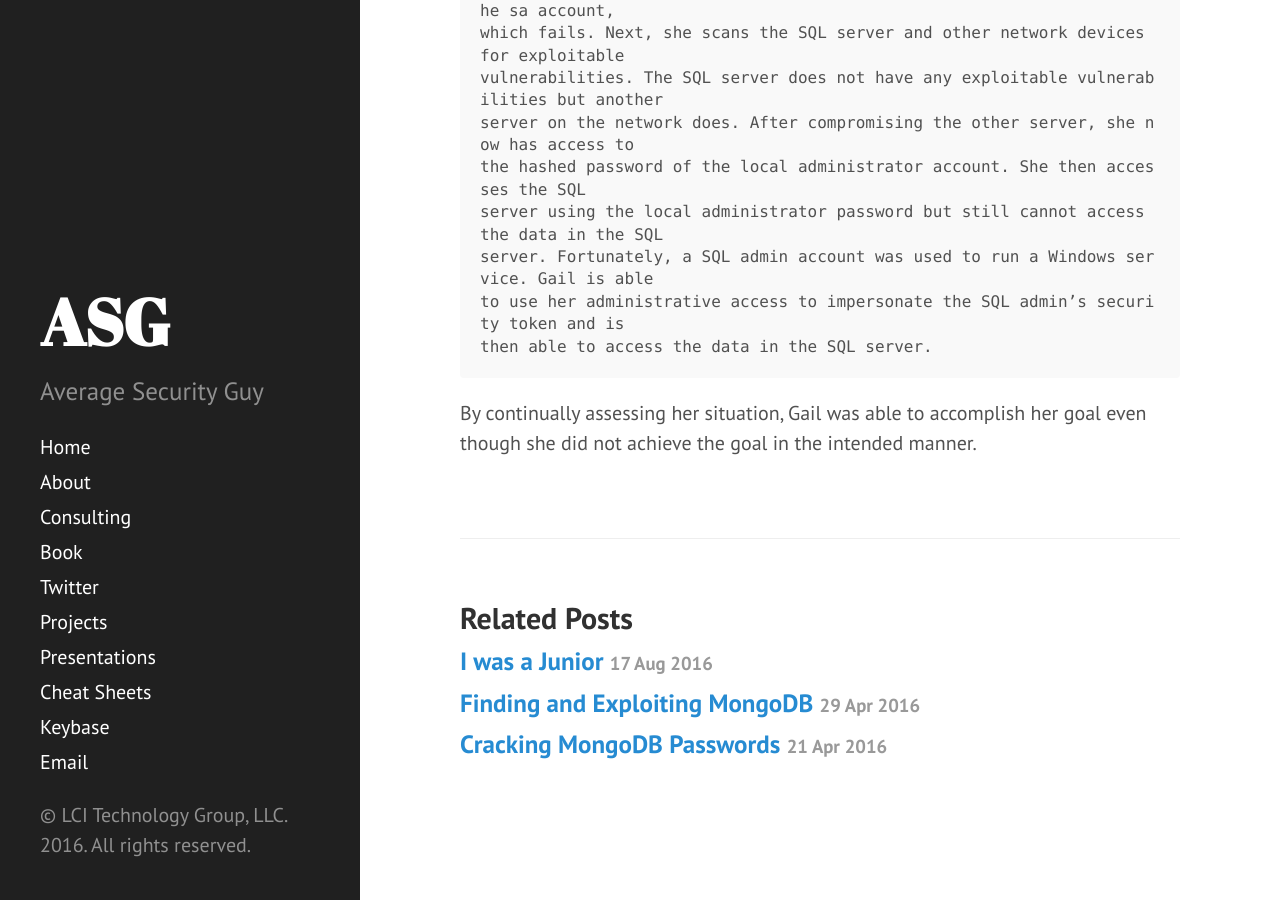
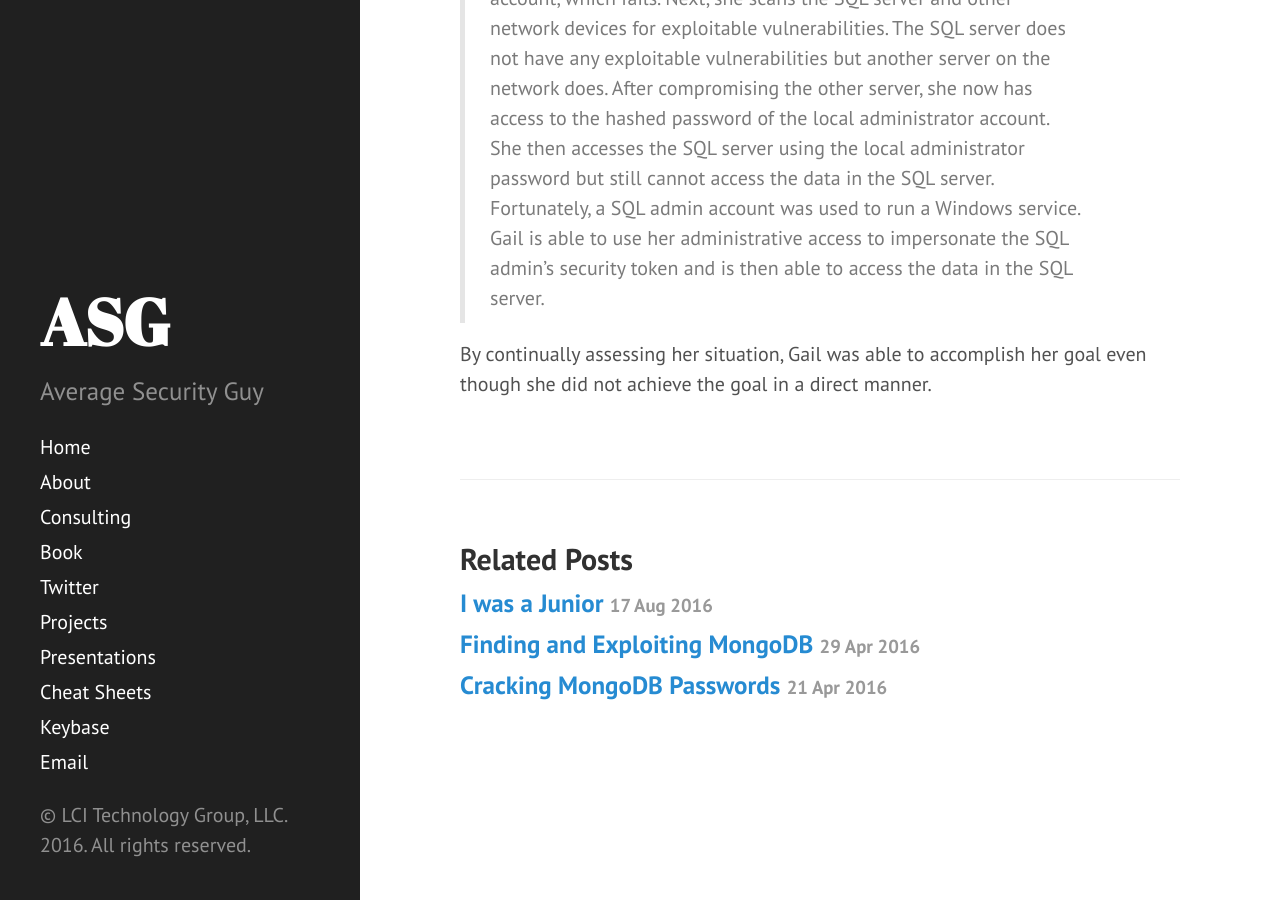
Before and after one commit to jaxmayhem/averagesecurityguy.github.io, a Jekyll site: the page built from _posts/2016-08-23-penetration-testing-mindset.md, in a window 1280 px wide and 900 px high, scrolled down 707 px. Built offline with Jekyll 4.4.1, drawn with Linux system fonts in a browser that asks for light colours.

Commit message:
Formatting changes.

```diff
--- a/_posts/2016-08-23-penetration-testing-mindset.md
+++ b/_posts/2016-08-23-penetration-testing-mindset.md
@@ -3,28 +3,8 @@ layout: post
 title: The Penetration Testing Mindset
 ---
 
-Many penetration testers want to send an exploit to pop a box and call it a day, but a single
-exploit is rarely enough to achieve the goals of a penetration test. Most penetration testing goals
-require exploiting multiple weaknesses throughout a system. As an example, a tester may need
-to compromise an internal user’s machine and then pivot through it to get to an internal
-database. Testers with the one-and-done mindset will find themselves often frustrated and failing
-to accomplish the goals of the penetration test. Instead, a good tester will continually assess the
-goals of the test, their current information or access level, the information or access level they still
-need, and the ways in which they can obtain what is needed from their current vantage point. An example of
-the continual assessment mindset is given below.
+Many penetration testers want to send an exploit to pop a box and call it a day, but a single exploit is rarely enough to achieve the goals of a penetration test. Most penetration testing goals require exploiting multiple weaknesses throughout a system. As an example, a tester may need to compromise an internal user’s machine and then pivot through it to get to an internal database. Testers with the one-and-done mindset will find themselves often frustrated and failing to accomplish the goals of the penetration test. Instead, a good tester will continually assess the goals of the test, their current information or access level, the information or access level they still need, and the ways in which they can obtain what is needed from their current vantage point. An example of the continual assessment mindset is given below.
 
-    Gail needs to access the sensitive data stored in a Microsoft SQL server. To access the
-    server she wants to get the username and password for a domain administrator account,
-    an SQL admin account, or the sa account. Gail currently has network access to the
-    server and other devices on the network. She attempts to brute force the sa account,
-    which fails. Next, she scans the SQL server and other network devices for exploitable
-    vulnerabilities. The SQL server does not have any exploitable vulnerabilities but another
-    server on the network does. After compromising the other server, she now has access to
-    the hashed password of the local administrator account. She then accesses the SQL
-    server using the local administrator password but still cannot access the data in the SQL
-    server. Fortunately, a SQL admin account was used to run a Windows service. Gail is able
-    to use her administrative access to impersonate the SQL admin’s security token and is
-    then able to access the data in the SQL server.
+> Gail needs to access the sensitive data stored in a Microsoft SQL server. To access the server she wants to get the username and password for a domain administrator account, an SQL admin account, or the sa account. Gail currently has network access to the server and other devices on the network. She attempts to brute force the sa account, which fails. Next, she scans the SQL server and other network devices for exploitable vulnerabilities. The SQL server does not have any exploitable vulnerabilities but another server on the network does. After compromising the other server, she now has access to the hashed password of the local administrator account. She then accesses the SQL server using the local administrator password but still cannot access the data in the SQL server. Fortunately, a SQL admin account was used to run a Windows service. Gail is able to use her administrative access to impersonate the SQL admin’s security token and is then able to access the data in the SQL server.
 
-By continually assessing her situation, Gail was able to accomplish her goal even though she did
-not achieve the goal in the intended manner.
+By continually assessing her situation, Gail was able to accomplish her goal even though she did not achieve the goal in a direct manner.
```
